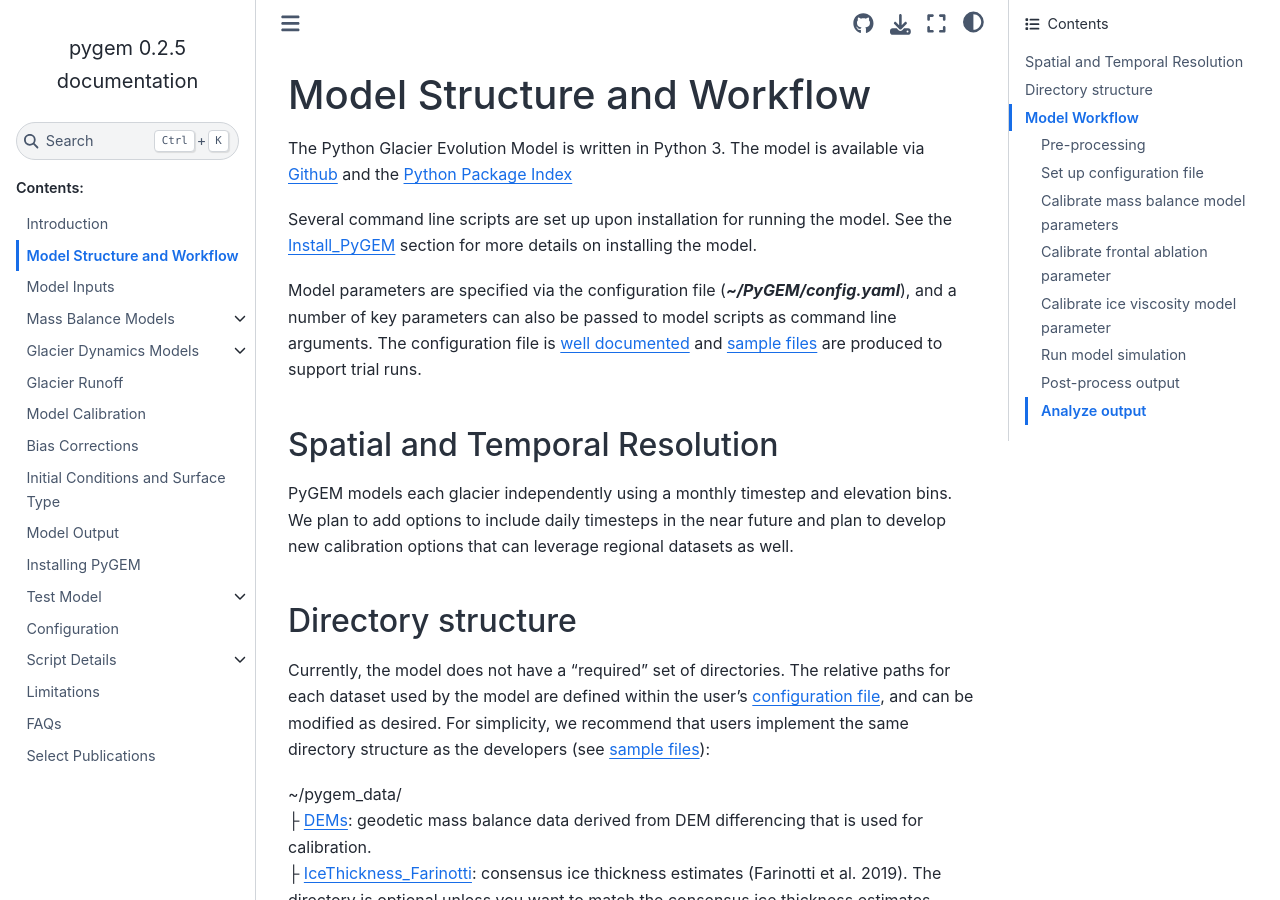
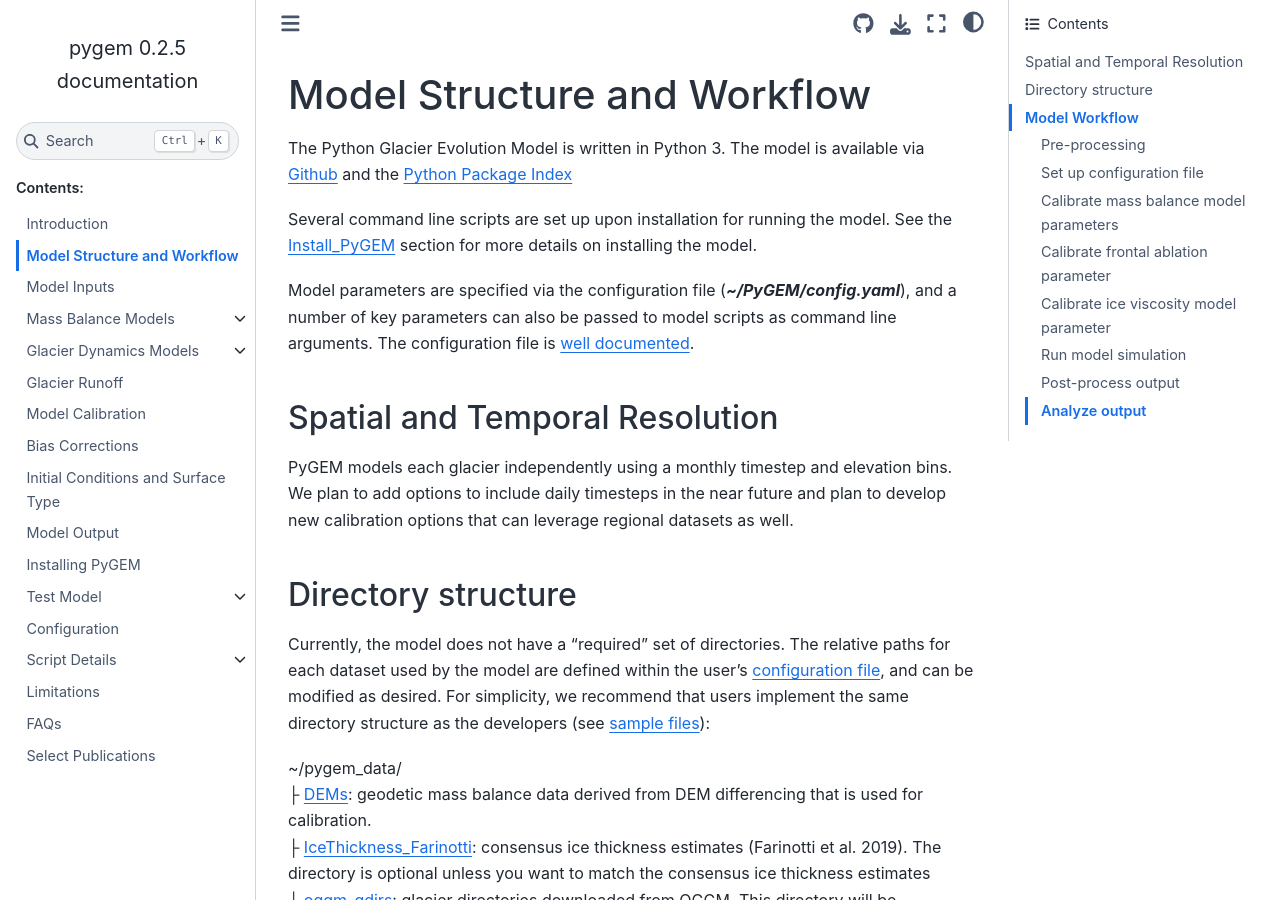
Before and after one commit to drounce/PyGEM, a Sphinx documentation site: the page built from docs/model_structure.md, in a window 1280 px wide and 900 px high. Built offline with Sphinx 7.4.7 and the Sphinx Book theme 1.1.4, drawn with Linux system fonts in a browser that asks for light colours.

Commit message:
update sample data links

```diff
--- a/docs/model_structure.md
+++ b/docs/model_structure.md
@@ -4,14 +4,14 @@
 
 Several command line scripts are set up upon installation for running the model. See the [Install_PyGEM](install_pygem_target) section for more details on installing the model.
 
-Model parameters are specified via the configuration file (***~/PyGEM/config.yaml***), and a number of key parameters can also be passed to model scripts as command line arguments. The configuration file is [well documented](pygem_config_overview_target) and [sample files](https://drive.google.com/drive/folders/13kiU00Zz2swN5OzwXiWIQTj_JLEHnDgZ) are produced to support trial runs.
+Model parameters are specified via the configuration file (***~/PyGEM/config.yaml***), and a number of key parameters can also be passed to model scripts as command line arguments. The configuration file is [well documented](pygem_config_overview_target).
 
 ## Spatial and Temporal Resolution
 PyGEM models each glacier independently using a monthly timestep and elevation bins. We plan to add options to include daily timesteps in the near future and plan to develop new calibration options that can leverage regional datasets as well.
 
 (directory_structure_target)=
 ## Directory structure
-Currently, the model does not have a “required” set of directories. The relative paths for each dataset used by the model are defined within the user's [configuration file](pygem_config_overview_target), and can be modified as desired. For simplicity, we recommend that users implement the same directory structure as the developers (see [sample files](https://drive.google.com/drive/folders/13kiU00Zz2swN5OzwXiWIQTj_JLEHnDgZ)):
+Currently, the model does not have a “required” set of directories. The relative paths for each dataset used by the model are defined within the user's [configuration file](pygem_config_overview_target), and can be modified as desired. For simplicity, we recommend that users implement the same directory structure as the developers (see [sample files](https://drive.google.com/file/d/1Wu4ZqpOKxnc4EYhcRHQbwGq95FoOxMfZ/view?usp=drive_link)):
 
 ~/pygem_data/<br>
 ├ [DEMs](input_mb_data_target): geodetic mass balance data derived from DEM differencing that is used for calibration.<br>
```
Also changed, not shown: docs/install_pygem.md (+1 -1 lines).
